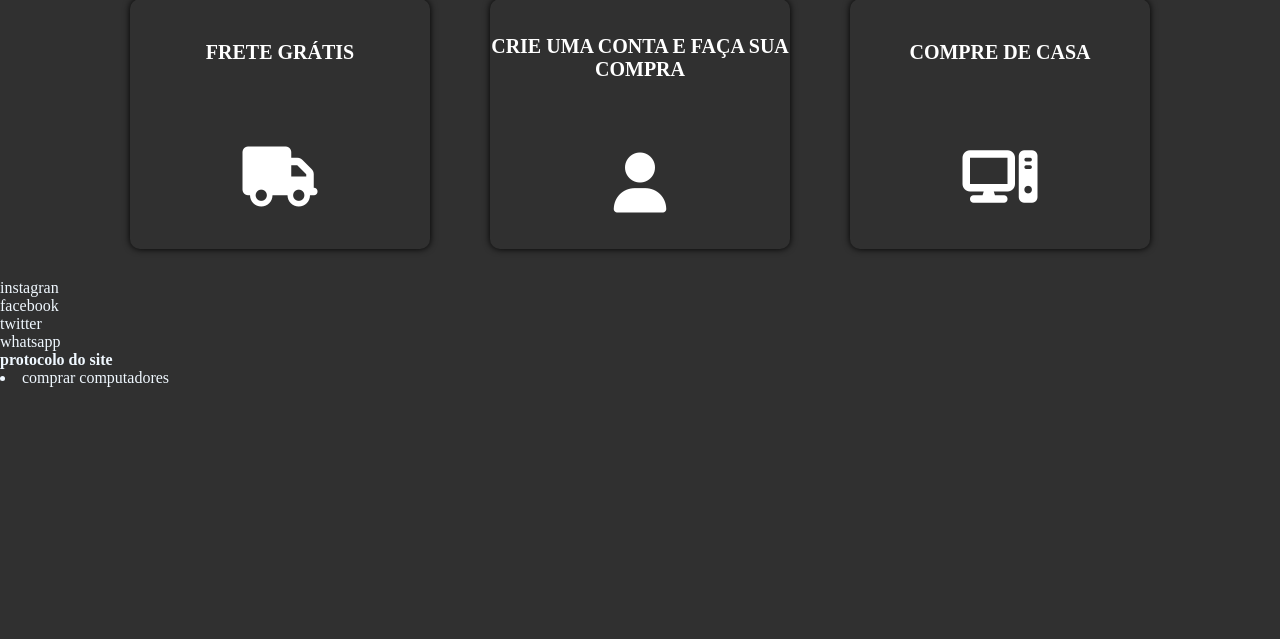
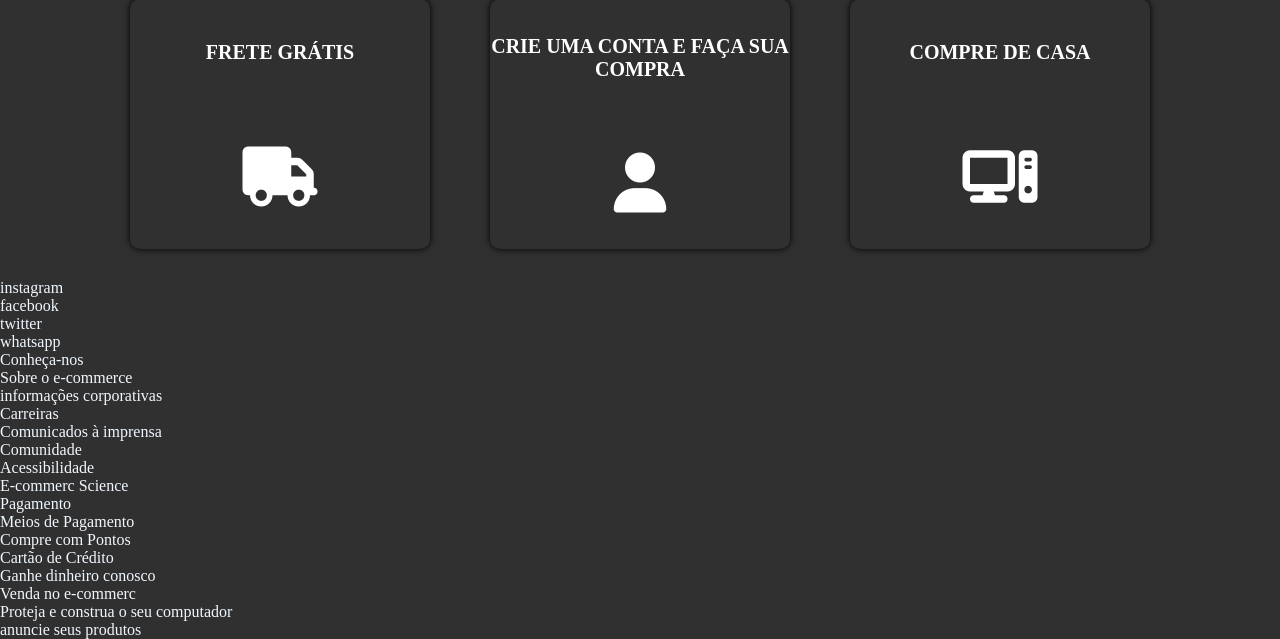
Before and after one commit to manawarah/TechWaresJP, a PHP site: page / in a window 1280 px wide. Shown: the part 1198-1837 px from the top of the page. Before the commit the page ends 1585 px from the top, so only its background shows below. Run offline with PHP 8.4, Linux system fonts and the light colour scheme; data that the repository does not hold is empty; some web fonts are replaced.

Commit message:
Update index.php

```diff
--- a/E-commerce/index.php
+++ b/E-commerce/index.php
@@ -210,18 +210,37 @@
 <section>
 
 </section>
-<section>
-    <footer style="color: aliceblue;">
-       <ol>
-        <li>instagran</li>
+<footer style="color: aliceblue;">
+    <ul>
+        <li>instagram</li>
         <li>facebook</li>
         <li>twitter</li>
         <li>whatsapp</li>
-       </ol>
-       <ol><h1>protocolo do site</h1></ol>
-       <li>comprar computadores</li>
-    </footer>
-</section>
+    </ul>
+    <ul>
+        <li>Conheça-nos </li>
+        <li>Sobre o e-commerce</li>
+        <li>informações corporativas</li>
+        <li>Carreiras</li>
+        <li>Comunicados à imprensa</li>
+        <li>Comunidade</li>
+        <li>Acessibilidade</li>
+        <li>E-commerc Science</li>
+    </ul>
+    <ul>
+        <li>Pagamento</li>
+        <li>Meios de Pagamento</li>
+        <li>Compre com Pontos</li>
+        <li>Cartão de Crédito</li>
+
+    </ul>
+    <ul>
+        <li>Ganhe dinheiro conosco</li>
+        <li>Venda no e-commerc</li>
+        <li>Proteja e construa o seu computador</li>
+        <li>anuncie seus produtos</li>
+    </ul>
+</footer>
 </body>
 <!--
             <div class="txt" >
```
